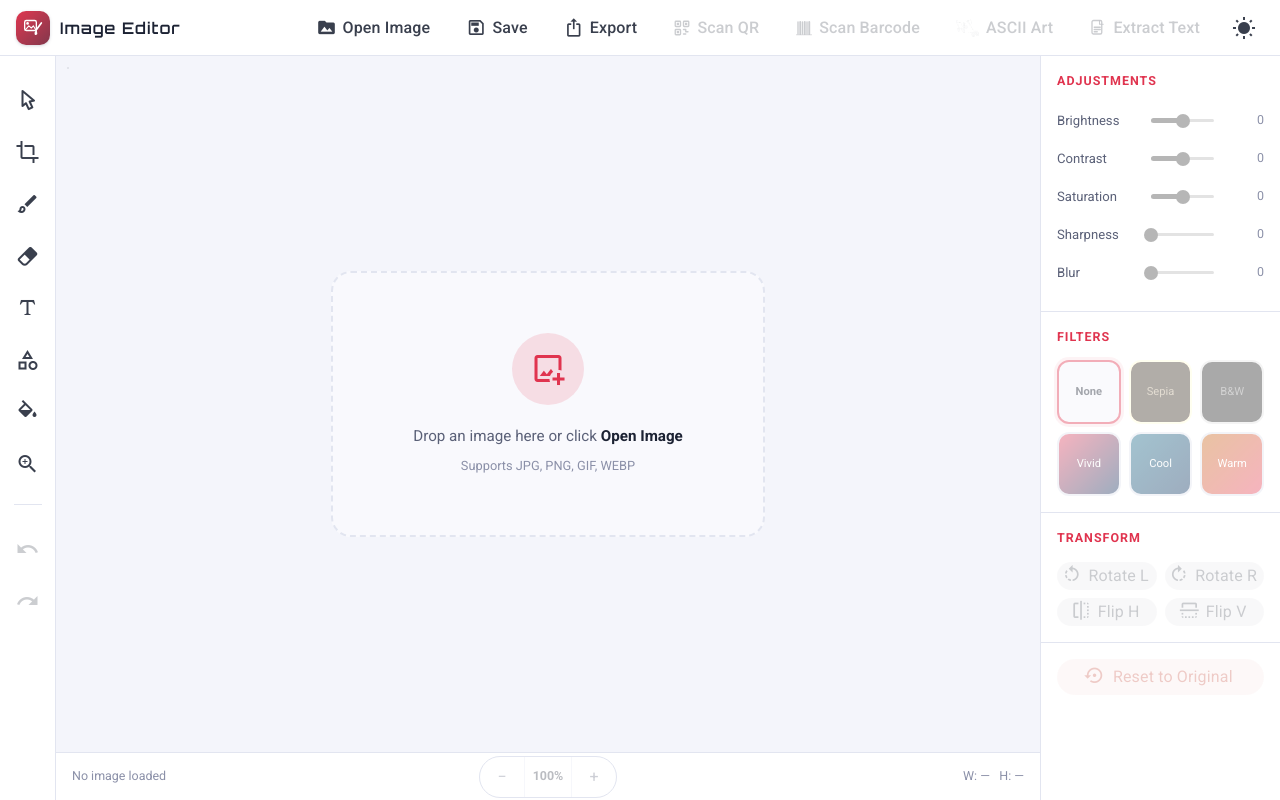
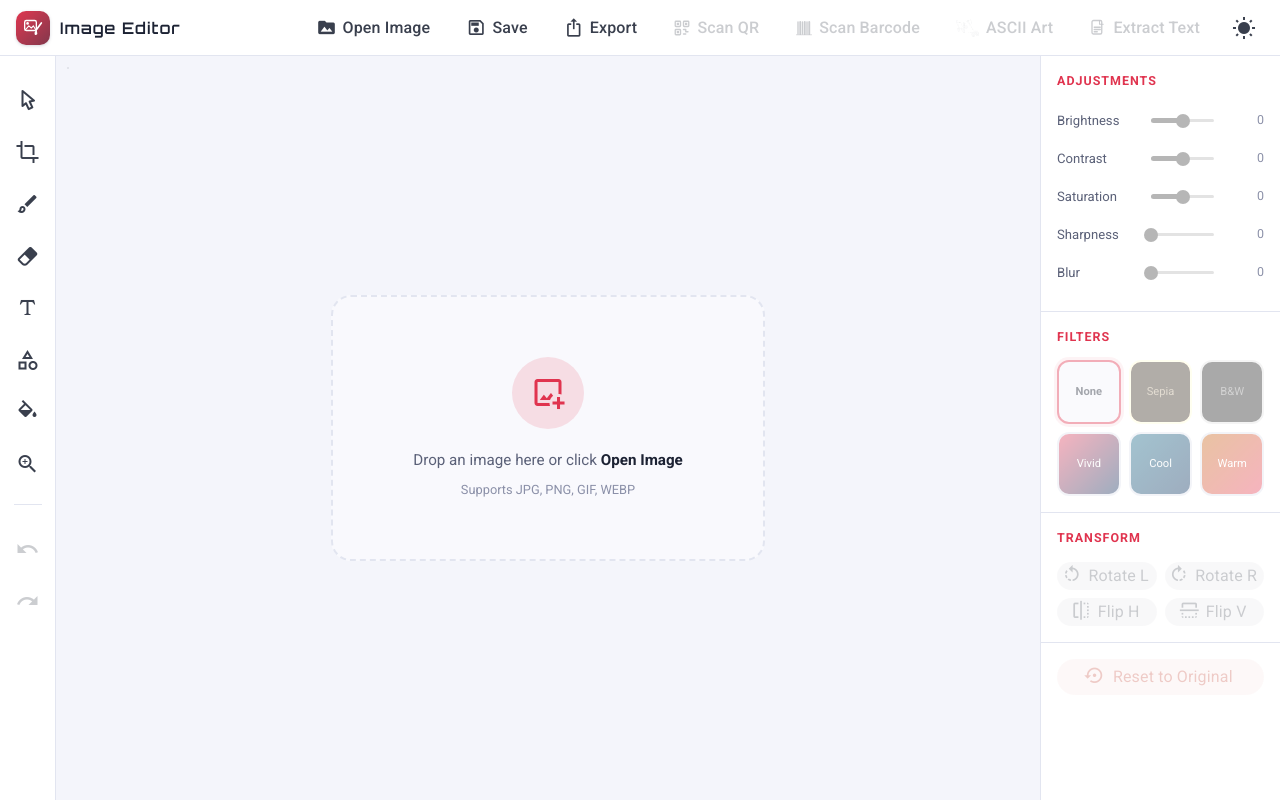
Before and after one commit to dav1ddq0/image-editor, a Vue app: page / in a window 1280 px wide. Built offline with nearby package versions, Linux system fonts and the light colour scheme; what @zxing/library would draw is missing.

Commit message:
feat(canvas): replace bottom status bar with floating info chips

```diff
--- a/src/components/canvas/CanvasArea.vue
+++ b/src/components/canvas/CanvasArea.vue
@@ -1,6 +1,7 @@
 <!--
   Central workspace. Shows CanvasDropZone when no image is loaded, the image
-  itself once one is available, and CanvasStatusBar at the bottom.
+  itself once one is available, and CanvasStatusBar as floating info chips
+  layered over the bottom of the canvas.
 -->
 <script setup lang="ts">
 import { ref, computed, onMounted, onUnmounted, watch, nextTick } from 'vue'
--- a/src/components/canvas/CanvasStatusBar.vue
+++ b/src/components/canvas/CanvasStatusBar.vue
@@ -1,5 +1,6 @@
 <!--
-  Footer bar: file name on the left, zoom controls centred, dimensions on the right.
+  Floating canvas info layer. The file name,zoom controls and resolution now
+  float as frosted-glass chips over the bottomof the canvas
 -->
 <script setup lang="ts">
 import { useEditorStore } from '@/stores/editorStore'
@@ -31,67 +32,91 @@ function stepZoomOut(): void {
 </script>
 
 <template>
-  <footer class="statusbar">
 
-    <span class="filename">{{ imageName ?? 'No image loaded' }}</span>
+  <div
+    v-if="editor.hasImage"
+    class="floating-info"
+    :class="{ 'is-dimmed': editor.zoomLocked }"
+  >
+    <span class="chip chip-name">{{ imageName ?? 'Untitled' }}</span>
 
-    <div v-if="!editor.zoomLocked" class="zoom-controls">
-      <button class="zoom-btn" title="Zoom out" :disabled="!editor.hasImage || editor.zoom <= 10" @click="stepZoomOut">−</button>
-      <button class="zoom-value" title="Reset zoom to 100%" :disabled="!editor.hasImage" @click="editor.zoomReset">{{ editor.zoom }}%</button>
-      <button class="zoom-btn" title="Zoom in"  :disabled="!editor.hasImage || editor.zoom >= 500" @click="stepZoomIn">+</button>
+
+    <div v-if="!editor.zoomLocked" class="chip zoom-controls">
+      <button class="zoom-btn" title="Zoom out" :disabled="editor.zoom <= 10" @click="stepZoomOut">−</button>
+      <button class="zoom-value" title="Reset zoom to 100%" @click="editor.zoomReset">{{ editor.zoom }}%</button>
+      <button class="zoom-btn" title="Zoom in" :disabled="editor.zoom >= 500" @click="stepZoomIn">+</button>
     </div>
 
-    <span class="dimensions">
-      <template v-if="imageWidth && imageHeight">W: {{ imageWidth }}px &nbsp; H: {{ imageHeight }}px</template>
-      <template v-else>W: — &nbsp; H: —</template>
+    <span v-if="imageWidth && imageHeight" class="chip chip-dims">
+      W: {{ imageWidth }}px &nbsp; H: {{ imageHeight }}px
     </span>
-
-  </footer>
+  </div>
 </template>
 
 <style scoped>
-.statusbar {
-  height: 32px;
-  background: var(--color-surface);
-  border-top: 1px solid var(--color-border);
+.floating-info {
+  position: absolute;
+  inset-inline: 0;
+  bottom: 0;
   display: grid;
   grid-template-columns: 1fr auto 1fr;
-  align-items: center;
-  padding: 0 16px;
+  align-items: end;
   gap: 8px;
+  padding: 12px max(12px, env(safe-area-inset-right))
+           max(12px, env(safe-area-inset-bottom)) max(12px, env(safe-area-inset-left));
+  pointer-events: none;
+  z-index: 5;
+}
+
+.chip {
+  pointer-events: auto;
+  background: var(--color-surface-glass);
+  backdrop-filter: var(--blur-glass);
+  -webkit-backdrop-filter: var(--blur-glass);
+  border: 1px solid var(--color-border);
+  border-radius: 999px;
+  box-shadow: var(--shadow-md);
   font-size: 0.78rem;
   color: var(--color-subtle);
-  flex-shrink: 0;
+  transition: opacity var(--transition);
 }
 
-.filename {
+.chip-name {
   grid-column: 1;
-  min-width: 0;
-  max-width: 100%;
+  justify-self: start;
+  max-width: min(45%, 320px);
+  padding: 5px 12px;
   overflow: hidden;
   text-overflow: ellipsis;
   white-space: nowrap;
-  justify-self: start;
 }
 
-.dimensions {
+.chip-dims {
   grid-column: 3;
   justify-self: end;
+  padding: 5px 12px;
   white-space: nowrap;
+  font-variant-numeric: tabular-nums;
+}
+
+.floating-info.is-dimmed .chip-name,
+.floating-info.is-dimmed .chip-dims {
+  opacity: 0;
+  pointer-events: none;
 }
 
 .zoom-controls {
   grid-column: 2;
+  justify-self: center;
   display: flex;
   align-items: stretch;
-  border: 1px solid var(--color-border);
-  border-radius: 999px;
   overflow: hidden;
+  padding: 0;
 }
 
 .zoom-btn {
-  width: 26px;
-  height: 22px;
+  width: 30px;
+  height: 28px;
   display: flex;
   align-items: center;
   justify-content: center;
@@ -118,8 +143,8 @@ function stepZoomOut(): void {
 }
 
 .zoom-value {
-  min-width: 48px;
-  height: 22px;
+  min-width: 52px;
+  height: 28px;
   padding: 0 6px;
   background: none;
   border: none;
@@ -141,27 +166,18 @@ function stepZoomOut(): void {
 }
 
 @media (max-width: 639px) {
-  .statusbar { padding: 0 10px; font-size: 0.72rem; }
-  .dimensions { display: none; }
-}
-
-@media (min-width: 640px) {
-  .statusbar { padding-bottom: env(safe-area-inset-bottom); }
+  .floating-info { padding: 10px; }
+  .chip-name,
+  .chip-dims { display: none; }
 }
 
 @media (orientation: landscape) and (max-height: 500px) {
-  .statusbar { display: none; }
+  .floating-info { display: none; }
 }
 
 /* Touch devices */
 @media (hover: none), (pointer: coarse) {
-  .statusbar { min-height: 48px; }
-  .zoom-btn  { width: 44px; height: 40px; }
+  .zoom-btn   { width: 44px; height: 40px; }
   .zoom-value { height: 40px; }
 }
-
-/* Touch + tablet/desktop */
-@media (hover: none) and (min-width: 640px), (pointer: coarse) and (min-width: 640px) {
-  .statusbar { min-height: calc(48px + env(safe-area-inset-bottom)); }
-}
 </style>
```
